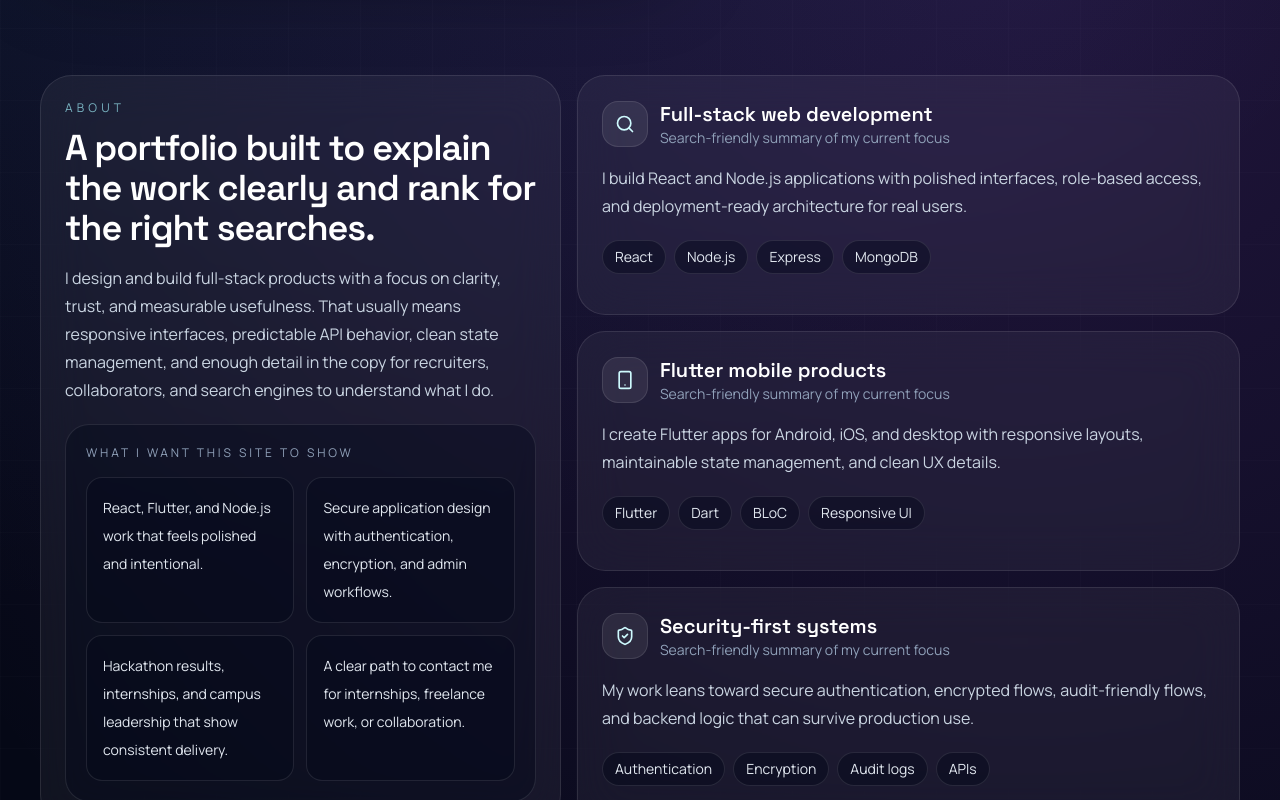
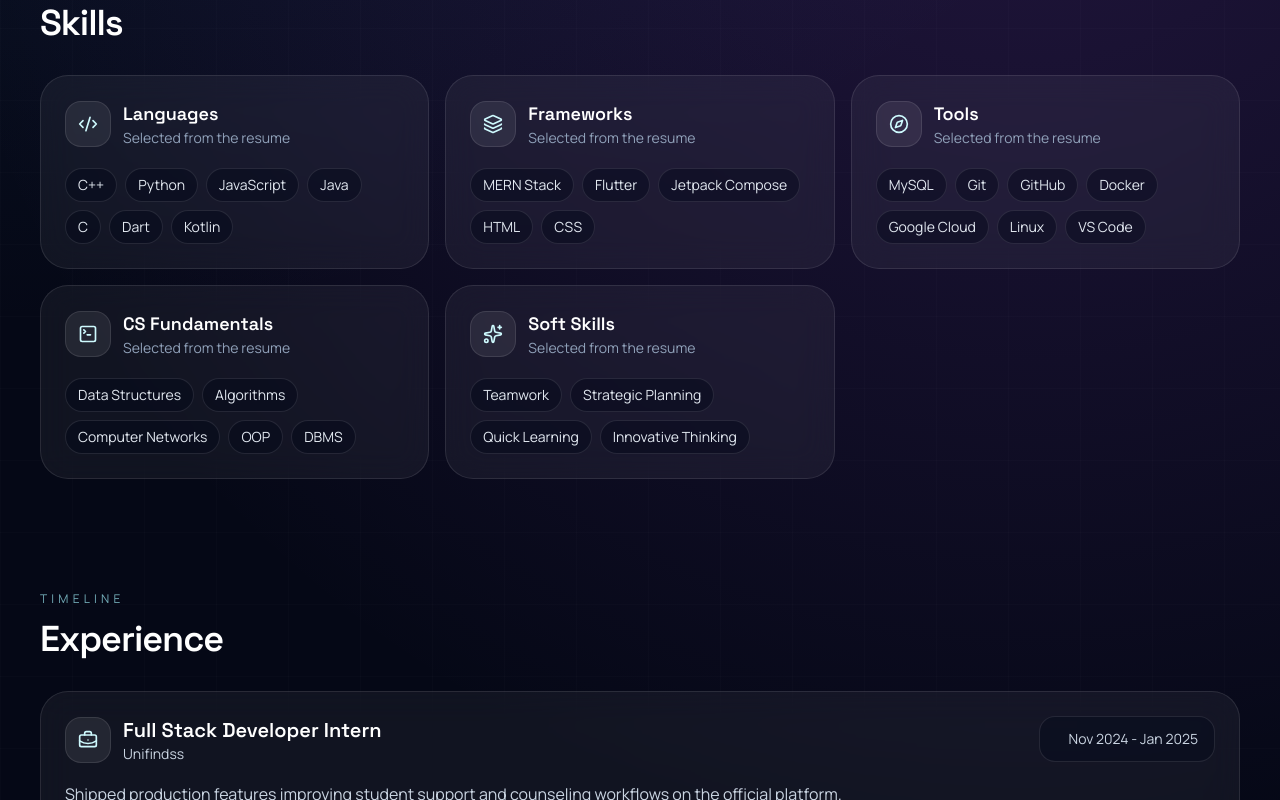
Before and after one commit to imGurnish/Portfolio, a React (Vite) app: page / in a window 1280 px wide. Shown: the part 1340-2140 px from the top of the page. Built offline with nearby package versions, Linux system fonts and the light colour scheme.

Commit message:
Trimed Content

```diff
--- a/src/App.tsx
+++ b/src/App.tsx
@@ -381,7 +381,6 @@ function App() {
 
           <nav className="hidden items-center gap-2 md:flex">
             {[
-              ['About', '#about'],
               ['Skills', '#skills'],
               ['Projects', '#projects'],
               ['Experience', '#experience'],
@@ -400,7 +399,7 @@ function App() {
 
         <nav className="-mt-2 mb-6 grid grid-cols-2 gap-2 pb-1 md:hidden">
           {[
-            ['About', '#about'],
+
             ['Skills', '#skills'],
             ['Projects', '#projects'],
             ['Experience', '#experience'],
@@ -445,10 +444,7 @@ function App() {
                 experiences. I work across React, TypeScript, Node.js, Express, MongoDB, Flutter, and backend systems,
                 with a strong bias toward clean architecture, secure flows, and shipping real value.
               </p>
-              <p className="mt-4 max-w-2xl text-sm leading-7 text-slate-400 sm:text-base">
-                My portfolio focuses on searchable, production-oriented work: student platforms, secure payment ideas,
-                mobile apps, admin dashboards, and projects that show both execution and technical depth.
-              </p>
+
             </div>
 
             <div className="relative mt-8 flex flex-wrap gap-3">
@@ -545,85 +541,7 @@ function App() {
         </div>
       </section>
 
-      <section id="about" className="relative mx-auto w-full max-w-[1680px] px-4 py-12 sm:px-6 sm:py-14 lg:px-10 2xl:px-12">
-        <div className="grid gap-4 lg:grid-cols-[0.88fr_1.12fr]">
-          <motion.article
-            initial={reduceMotion ? false : { opacity: 0, y: 16 }}
-            whileInView={reduceMotion ? undefined : { opacity: 1, y: 0 }}
-            viewport={{ once: true, amount: 0.3 }}
-            transition={{ duration: 0.55, ease: 'easeOut' }}
-            className="rounded-[2rem] border border-white/10 bg-white/5 p-6 backdrop-blur-xl"
-          >
-            <p className="text-xs uppercase tracking-[0.35em] text-cyan-200/70">About</p>
-            <h2 className="mt-3 text-3xl font-semibold tracking-[-0.03em] text-white sm:text-4xl">
-              A portfolio built to explain the work clearly and rank for the right searches.
-            </h2>
-            <p className="mt-4 text-sm leading-7 text-slate-300 sm:text-base">
-              I design and build full-stack products with a focus on clarity, trust, and measurable usefulness. That
-              usually means responsive interfaces, predictable API behavior, clean state management, and enough detail
-              in the copy for recruiters, collaborators, and search engines to understand what I do.
-            </p>
 
-            <div className="mt-5 rounded-[1.5rem] border border-white/10 bg-slate-950/35 p-5">
-              <p className="text-xs uppercase tracking-[0.24em] text-slate-400">What I want this site to show</p>
-              <ul className="mt-4 grid gap-3 text-sm leading-7 text-slate-200 sm:grid-cols-2">
-                <li className="rounded-2xl border border-white/10 bg-slate-950/35 p-4">
-                  React, Flutter, and Node.js work that feels polished and intentional.
-                </li>
-                <li className="rounded-2xl border border-white/10 bg-slate-950/35 p-4">
-                  Secure application design with authentication, encryption, and admin workflows.
-                </li>
-                <li className="rounded-2xl border border-white/10 bg-slate-950/35 p-4">
-                  Hackathon results, internships, and campus leadership that show consistent delivery.
-                </li>
-                <li className="rounded-2xl border border-white/10 bg-slate-950/35 p-4">
-                  A clear path to contact me for internships, freelance work, or collaboration.
-                </li>
-              </ul>
-            </div>
-          </motion.article>
-
-          <div className="grid gap-4">
-            {seoCards.map((card, index) => {
-              const Icon = card.icon
-
-              return (
-                <motion.article
-                  key={card.title}
-                  initial={reduceMotion ? false : { opacity: 0, y: 16 }}
-                  whileInView={reduceMotion ? undefined : { opacity: 1, y: 0 }}
-                  viewport={{ once: true, amount: 0.3 }}
-                  transition={{ duration: 0.55, delay: index * 0.06, ease: 'easeOut' }}
-                  className="rounded-[1.75rem] border border-white/10 bg-white/5 p-6 backdrop-blur-xl"
-                >
-                  <div className="flex items-center gap-3">
-                    <div className="rounded-2xl border border-white/10 bg-white/8 p-3 text-cyan-100">
-                      <Icon className="h-5 w-5" />
-                    </div>
-                    <div>
-                      <h3 className="text-xl font-semibold text-white">{card.title}</h3>
-                      <p className="text-sm text-slate-400">Search-friendly summary of my current focus</p>
-                    </div>
-                  </div>
-
-                  <p className="mt-4 text-sm leading-7 text-slate-300 sm:text-base">{card.summary}</p>
-
-                  <div className="mt-5 flex flex-wrap gap-2">
-                    {card.tags.map((tag) => (
-                      <span
-                        key={tag}
-                        className="rounded-full border border-white/10 bg-slate-950/40 px-3 py-1.5 text-sm text-slate-200"
-                      >
-                        {tag}
-                      </span>
-                    ))}
-                  </div>
-                </motion.article>
-              )
-            })}
-          </div>
-        </div>
-      </section>
 
       <section id="skills" className="relative mx-auto w-full max-w-[1680px] px-4 py-12 sm:px-6 sm:py-14 lg:px-10 2xl:px-12">
         <div className="mb-8 flex items-end justify-between gap-6">
```
